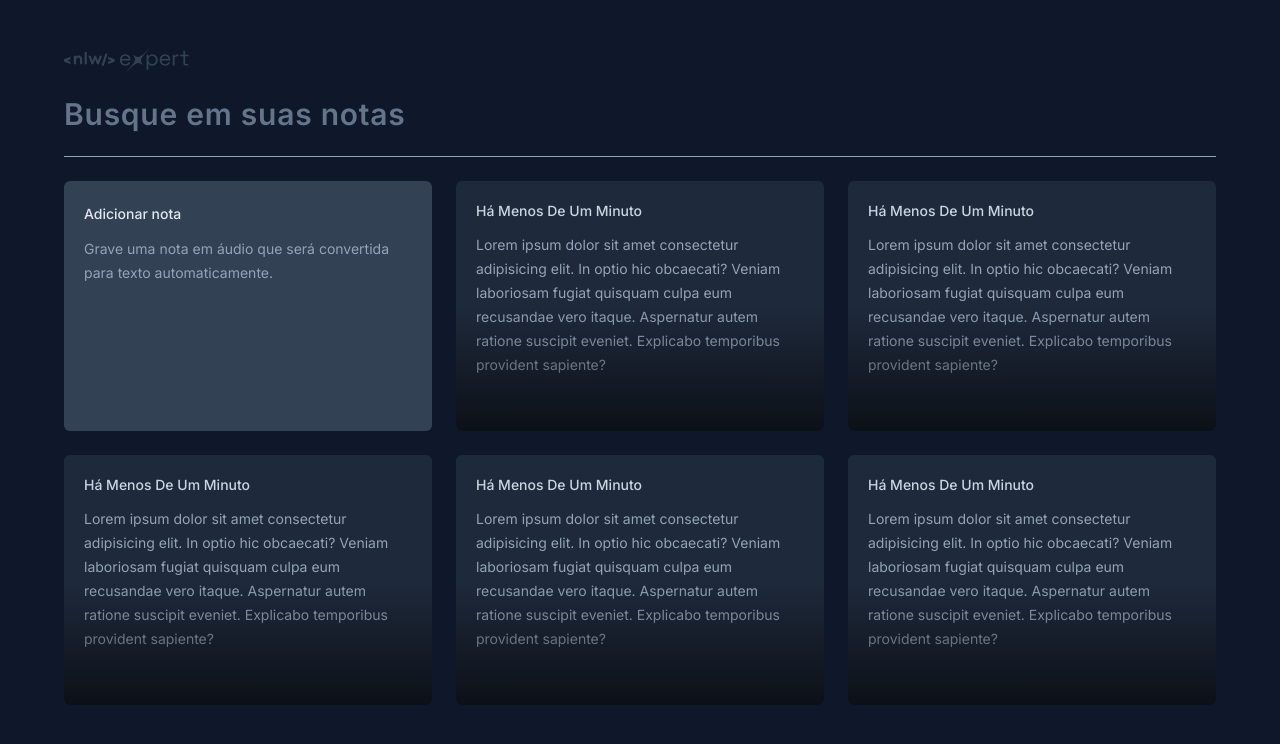
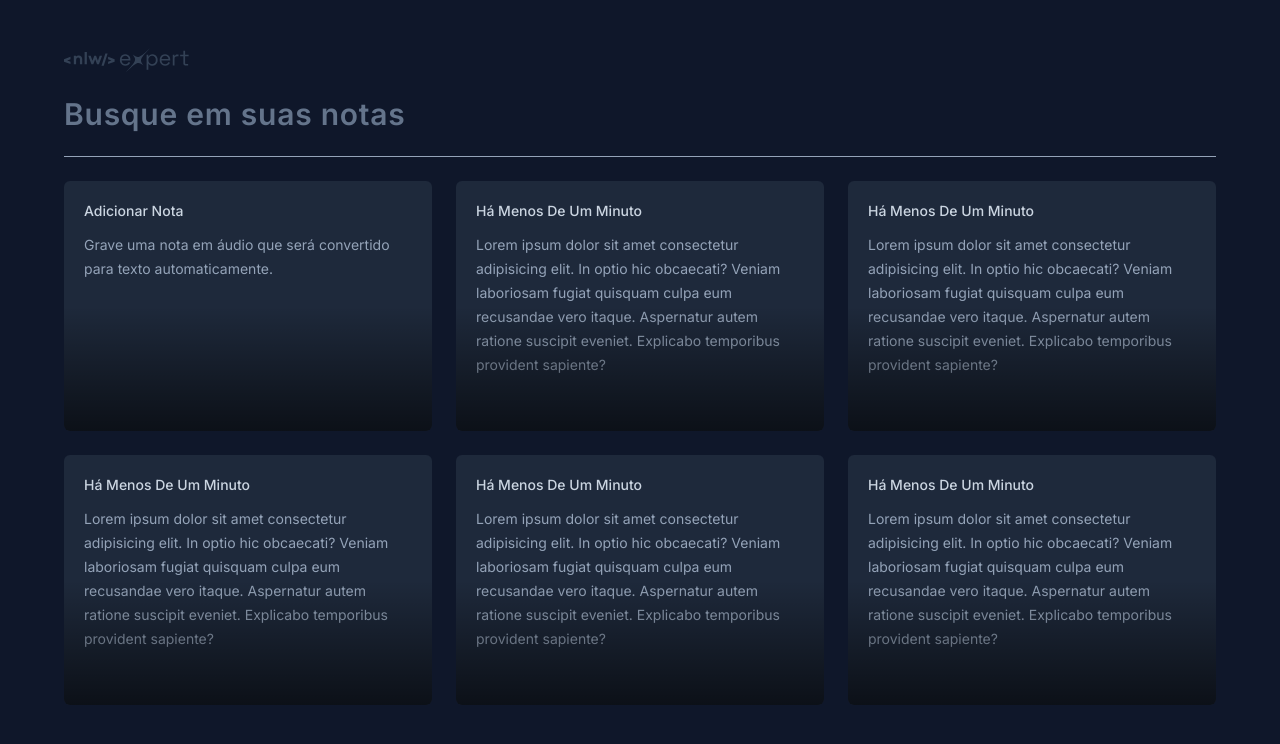
Before and after one commit to soupaulodev/expert-notes, a React (Vite) app: page / in a window 1280 px wide. Shown: the top 744 px of the page. Built offline with nearby package versions, Linux system fonts and the light colour scheme.

Commit message:
add modal menu on new-note-card

```diff
--- a/src/components/new-note-card.tsx
+++ b/src/components/new-note-card.tsx
@@ -1,8 +1,34 @@
+import * as Dialog from "@radix-ui/react-dialog";
+import { X } from 'lucide-react';
+
 export function NewNoteCard () {
     return (
-        <div className='rounded-md bg-slate-700 p-5 space-y-3 overflow-hidden hover:ring-2 hover:ring-slate-600'>
-          <span className='text-sm font-medium text-slate-200'>Adicionar nota</span>
-          <p className='text-sm leading-6 text-slate-400'>Grave uma nota em áudio que será convertida para texto automaticamente.</p>
-        </div>
+      <Dialog.Root>
+      <Dialog.Trigger className='rounded-md text-left flex flex-col bg-slate-800 p-5 gap-3 overflow-hidden relative outline-none hover:ring-2 hover:ring-slate-600 focus-visible:ring-2 focus-visible:ring-lime-400'>
+
+          <span className='text-sm font-medium text-slate-300 text-transform: capitalize'>Adicionar nota</span>
+
+          <p className='text-sm leading-6 text-slate-400'>Grave uma nota em áudio que será convertido para texto automaticamente.</p>
+
+          <div className='absolute bottom-0 left-0 right-0 h-1/2 bg-gradient-to-t from-black/60 to-black/0 pointer-events-none' />
+      </Dialog.Trigger>
+      <Dialog.Portal>
+          <Dialog.Overlay className='inset-0 fixed bg-black/60'></Dialog.Overlay>
+          <Dialog.Content className='overflow-hidden fixed left-1/2 top-1/2 -translate-x-1/2 -translate-y-1/2 max-w-[640px] w-full h-[60vh] bg-slate-700 rounded-md flex flex-col ontline-none'>
+
+              <Dialog.Close className='absolute right-0 top-0 bg-slate-800 p-1.5 text-slate-400 hover: text-slate-100'>
+                  <X className='size-5'/>
+              </Dialog.Close>
+
+              <div className='flex flex-1 flex-col gap-3 p-5'>
+                  <span className='text-sm font-medium text-slate-300'>Adicionar nota</span>
+
+                  <p className='text-sm leading-6 text-slate-400'>Comece <button type='button' className='font-medium text-lime-400 hover:underline'>gravando uma nota</button> em áudio ou se preferir <button type='button' className='font-medium text-lime-400 hover:underline'>utilize apenas texto</button>.</p>
+              </div>
+
+              <button type='button' className='w-full bg-lime-400 py-4 text-center text-sm text-lime-950 outline-none font-medium group hover:bg-lime-500'>Salvar nota</button>
+          </Dialog.Content>
+      </Dialog.Portal>
+  </Dialog.Root>
     )
 }
```
